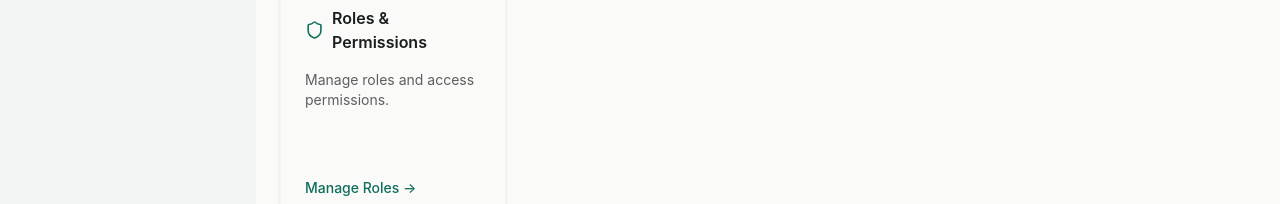
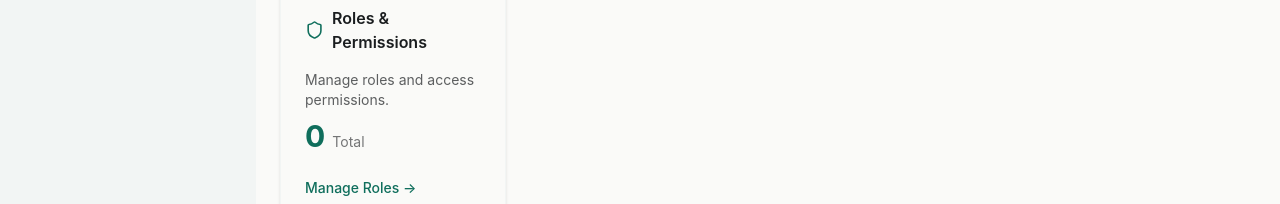
Before and after one commit to restauraerp/front, a Next.js app: page /admin/hr in a window 1280 px wide. Shown: the part 341-545 px from the top of the page. Built offline with nearby package versions, Linux system fonts and the light colour scheme; no server answers.

Commit message:
feat: add role count display to HR overview dashboard statistics

```diff
--- a/src/app/(admin)/admin/hr/page.tsx
+++ b/src/app/(admin)/admin/hr/page.tsx
@@ -6,17 +6,18 @@ import { fetchApi } from '@/lib/api';
 import { Users, CalendarCheck, CalendarOff, Banknote, Shield } from 'lucide-react';
 
 export default function HROverview() {
-  const [stats, setStats] = useState({ employees: 0, attendances: 0, leaves: 0, payrolls: 0 });
+  const [stats, setStats] = useState({ employees: 0, attendances: 0, leaves: 0, payrolls: 0, roles: 0 });
   const [loading, setLoading] = useState(true);
 
   useEffect(() => {
     async function loadStats() {
       try {
-        const [empRes, attRes, leaveRes, payRes] = await Promise.all([
+        const [empRes, attRes, leaveRes, payRes, rolesRes] = await Promise.all([
           fetchApi('/users?per_page=1').catch(() => null),
           fetchApi('/attendances?per_page=1').catch(() => null),
           fetchApi('/leaves?per_page=1').catch(() => null),
-          fetchApi('/payrolls?per_page=1').catch(() => null)
+          fetchApi('/payrolls?per_page=1').catch(() => null),
+          fetchApi('/roles?per_page=1').catch(() => null)
         ]);
 
         const getCount = (res: any) => res?.total || res?.meta?.total || (Array.isArray(res?.data) ? res.data.length : 0) || (Array.isArray(res) ? res.length : 0) || 0;
@@ -26,6 +27,7 @@ export default function HROverview() {
           attendances: getCount(attRes),
           leaves: getCount(leaveRes),
           payrolls: getCount(payRes),
+          roles: getCount(rolesRes),
         });
       } catch (error) {
         console.error("Failed to load HR stats", error);
@@ -93,7 +95,11 @@ export default function HROverview() {
         <Card title={<div className="flex items-center gap-2"><Shield className="text-primary" size={20} /> Roles & Permissions</div>}>
           <div className="mb-4">
             <p className="text-base-content/70 mb-2 text-sm">Manage roles and access permissions.</p>
-            <div className="text-3xl font-bold text-primary opacity-0 pointer-events-none">0</div>
+            {loading ? (
+              <div className="skeleton h-8 w-24"></div>
+            ) : (
+              <div className="text-3xl font-bold text-primary">{stats.roles} <span className="text-sm font-normal text-base-content/60">Total</span></div>
+            )}
           </div>
           <Link href="/admin/hr/roles" className="text-primary font-medium hover:underline inline-flex items-center gap-1 text-sm">Manage Roles &rarr;</Link>
         </Card>
```
